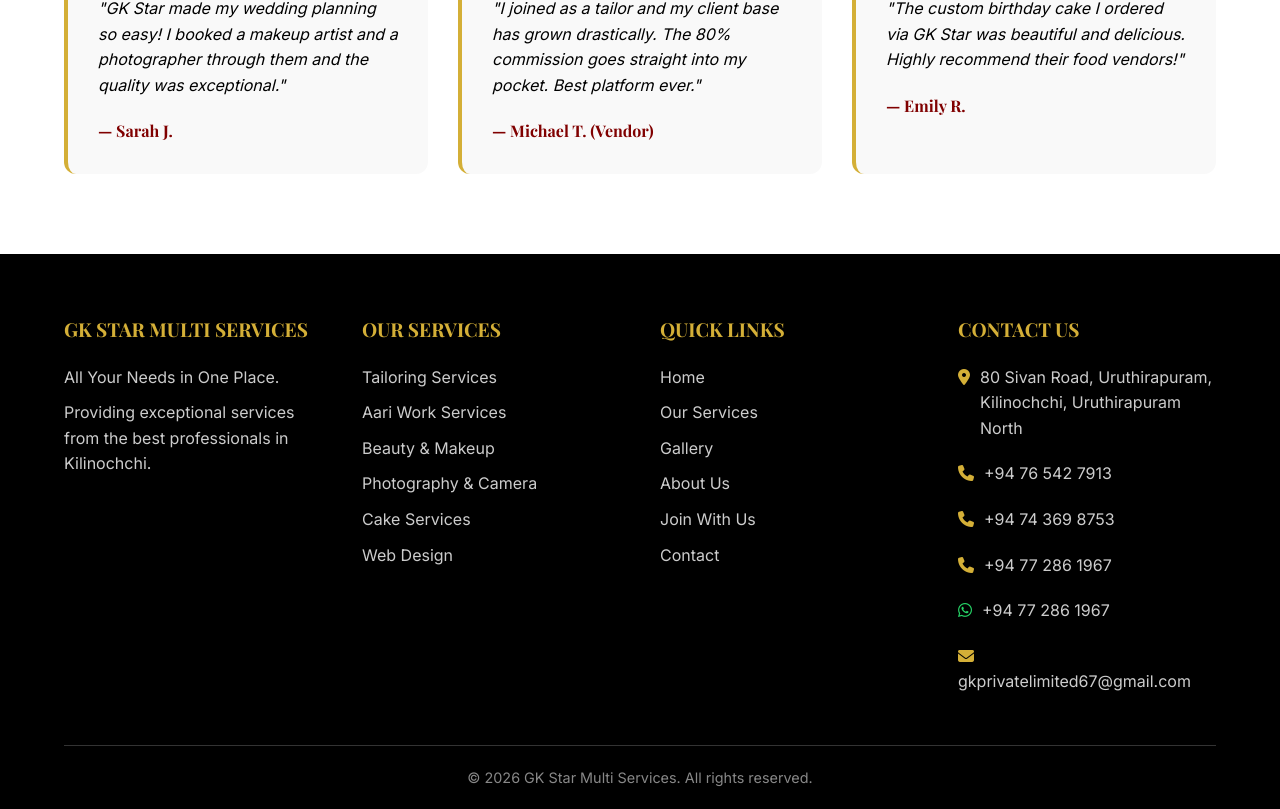
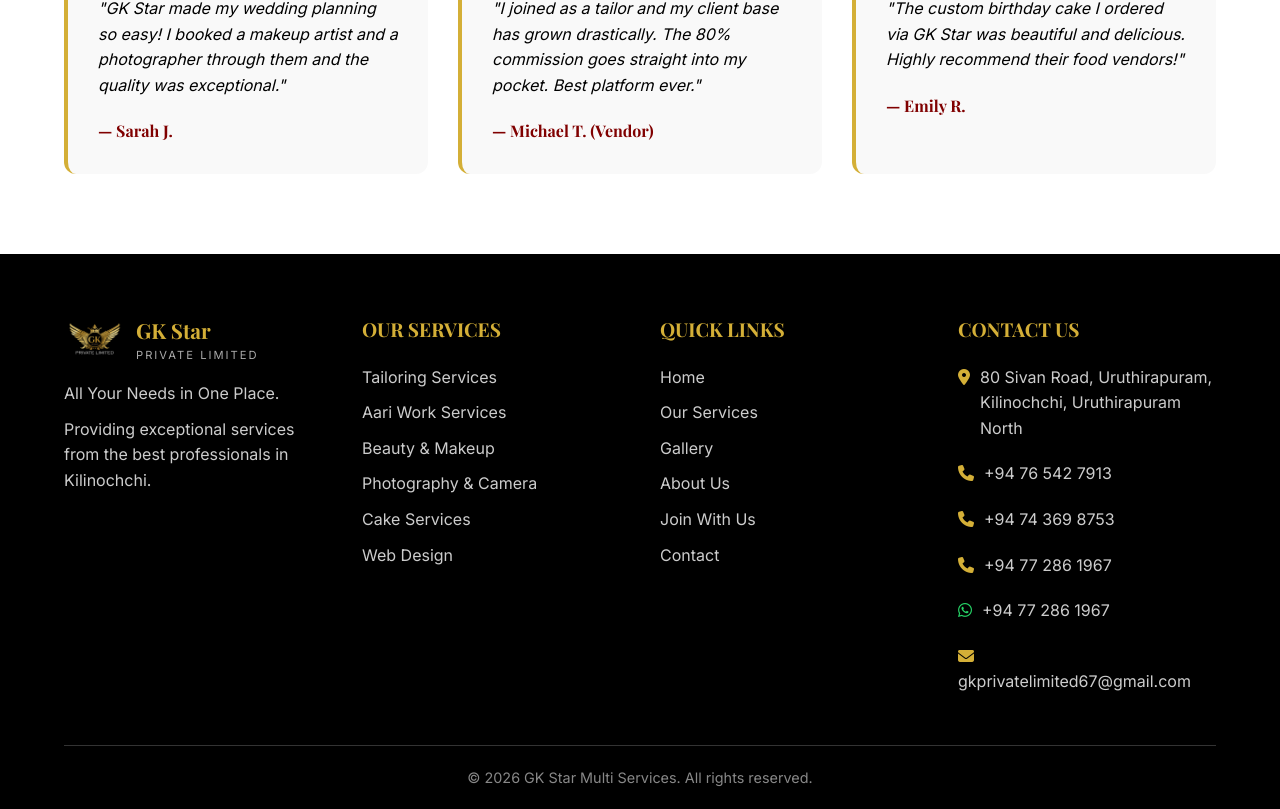
Before and after one commit to Thushyanthini0507/gk_star, a Next.js app: page / in a window 1280 px wide. Shown: the part 2306-3115 px from the top of the page. Built offline with nearby package versions, Linux system fonts and the light colour scheme; a web font is replaced by a local one.

Commit message:
add Footer component with branding, service links, and contact information

```diff
--- a/src/components/Footer.tsx
+++ b/src/components/Footer.tsx
@@ -1,4 +1,5 @@
 import Link from "next/link";
+import Image from "next/image";
 
 export default function Footer() {
   return (
@@ -6,7 +7,13 @@
       <div className="container">
         <div className="footer-grid">
           <div className="footer-col">
-            <h4>GK Star Multi Services</h4>
+            <div style={{ display: "flex", alignItems: "center", gap: "12px", marginBottom: "16px" }}>
+              <Image src="/logo.png" alt="GK Star Logo" width={60} height={52} style={{ objectFit: "contain" }} />
+              <div>
+                <div style={{ color: "var(--primary-color)", fontFamily: "var(--font-heading)", fontSize: "1.3rem", fontWeight: 700 }}>GK Star</div>
+                <div style={{ color: "#aaa", fontSize: "0.7rem", letterSpacing: "2px", textTransform: "uppercase" }}>Private Limited</div>
+              </div>
+            </div>
             <p>All Your Needs in One Place.</p>
             <p>Providing exceptional services from the best professionals in Kilinochchi.</p>
           </div>
```
